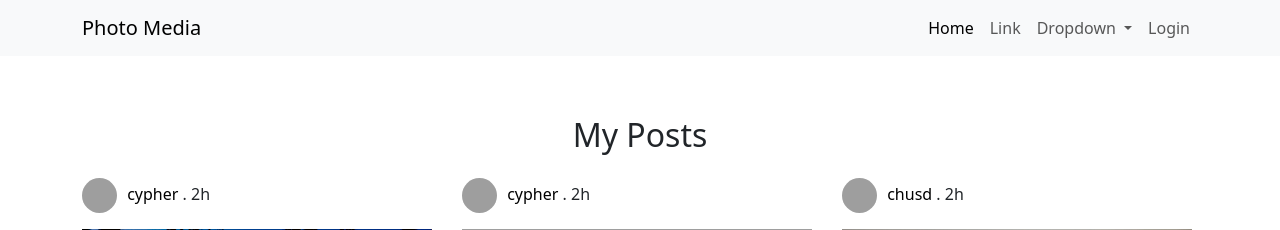
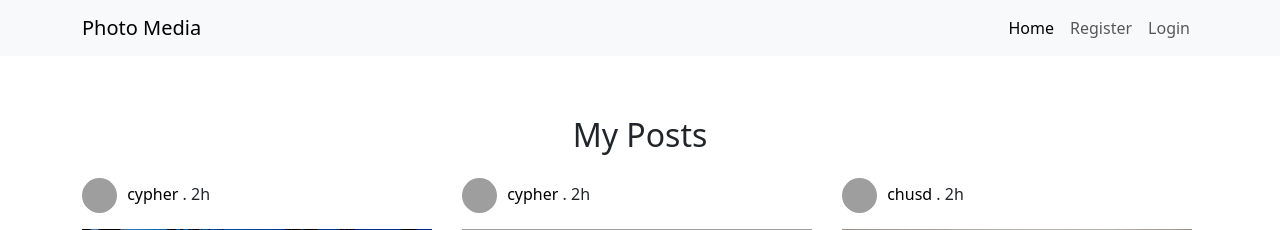
Before and after one commit to tony-cypher/socialMedia_site, a Django app: page /posts/feed/ in a window 1280 px wide. Shown: the top 230 px of the page. Run offline with Django 4.2, Linux system fonts and the light colour scheme; data comes from the database, SQL or seed files in the repository; both versions use the stored data as it was after the commit; some libraries are stand-ins or nearby versions; grey boxes are pictures that could not be loaded.

Commit message:
cleared register issues

```diff
--- a/users/templates/users/base.html
+++ b/users/templates/users/base.html
@@ -1,28 +1,43 @@
 {% load static %}
 <!DOCTYPE html>
 <html lang="en">
-
   <head>
-    <meta charset="UTF-8">
-    <meta name="viewport" content="width=device-width, initial-scale=1.0">
+    <meta charset="UTF-8" />
+    <meta name="viewport" content="width=device-width, initial-scale=1.0" />
     <title>Photo Media</title>
-    <link rel="stylesheet" href="{% static 'users/styles.css' %}">
+    <link rel="stylesheet" href="{% static 'users/styles.css' %}" />
     <!-- bootstrap -->
-    <link href="https://cdn.jsdelivr.net/npm/bootstrap@5.3.2/dist/css/bootstrap.min.css" rel="stylesheet"
-        integrity="sha384-T3c6CoIi6uLrA9TneNEoa7RxnatzjcDSCmG1MXxSR1GAsXEV/Dwwykc2MPK8M2HN" crossorigin="anonymous">
-    <link rel="stylesheet" href="https://cdn.jsdelivr.net/npm/bootstrap-icons@1.11.2/font/bootstrap-icons.min.css">
+    <link
+      href="https://cdn.jsdelivr.net/npm/bootstrap@5.3.2/dist/css/bootstrap.min.css"
+      rel="stylesheet"
+      integrity="sha384-T3c6CoIi6uLrA9TneNEoa7RxnatzjcDSCmG1MXxSR1GAsXEV/Dwwykc2MPK8M2HN"
+      crossorigin="anonymous"
+    />
+    <link
+      rel="stylesheet"
+      href="https://cdn.jsdelivr.net/npm/bootstrap-icons@1.11.2/font/bootstrap-icons.min.css"
+    />
     <!-- Jquery -->
-    <script src="https://code.jquery.com/jquery-3.7.1.js"
-        integrity="sha256-eKhayi8LEQwp4NKxN+CfCh+3qOVUtJn3QNZ0TciWLP4=" crossorigin="anonymous"></script>
+    <script
+      src="https://code.jquery.com/jquery-3.7.1.js"
+      integrity="sha256-eKhayi8LEQwp4NKxN+CfCh+3qOVUtJn3QNZ0TciWLP4="
+      crossorigin="anonymous"
+    ></script>
   </head>
 
   <body>
     <nav class="navbar navbar-expand-lg bg-body-tertiary">
       <div class="container">
         <a class="navbar-brand" href="{% url 'index' %}">Photo Media</a>
-            <button class="navbar-toggler" type="button" data-bs-toggle="collapse"
-                data-bs-target="#navbarSupportedContent" aria-controls="navbarSupportedContent" aria-expanded="false"
-                aria-label="Toggle navigation">
+        <button
+          class="navbar-toggler"
+          type="button"
+          data-bs-toggle="collapse"
+          data-bs-target="#navbarSupportedContent"
+          aria-controls="navbarSupportedContent"
+          aria-expanded="false"
+          aria-label="Toggle navigation"
+        >
           <span class="navbar-toggler-icon"></span>
         </button>
         <div class="collapse navbar-collapse" id="navbarSupportedContent">
@@ -30,28 +45,14 @@
             <li class="nav-item">
               <a class="nav-link active" aria-current="page" href="#">Home</a>
             </li>
-                    <li class="nav-item">
-                        <a class="nav-link" href="#">Link</a>
-                    </li>
-                    <li class="nav-item dropdown">
-                        <a class="nav-link dropdown-toggle" href="#" role="button" data-bs-toggle="dropdown"
-                            aria-expanded="false">
-                            Dropdown
-                        </a>
-                        <ul class="dropdown-menu">
-                            <li><a class="dropdown-item" href="#">Action</a></li>
-                            <li><a class="dropdown-item" href="#">Another action</a></li>
-                            <li>
-                                <hr class="dropdown-divider">
-                            </li>
-                            <li><a class="dropdown-item" href="#">Something else here</a></li>
-                        </ul>
-                    </li>
             {% if user.is_authenticated %}
             <li class="nav-item">
               <a class="nav-link" href="{% url 'logout' %}">Logout</a>
             </li>
             {% else %}
+            <li class="nav-item">
+              <a class="nav-link" href="{% url 'register' %}">Register</a>
+            </li>
             <li class="nav-item">
               <a class="nav-link" href="{% url 'login' %}">Login</a>
             </li>
@@ -61,18 +62,12 @@
       </div>
     </nav>
 
+    {% block content %} {% endblock %}
 
-    {% block content %}
-
-    {% endblock %}
-
-
-
-
-    <script src="https://cdn.jsdelivr.net/npm/bootstrap@5.3.2/dist/js/bootstrap.bundle.min.js"
+    <script
+      src="https://cdn.jsdelivr.net/npm/bootstrap@5.3.2/dist/js/bootstrap.bundle.min.js"
       integrity="sha384-C6RzsynM9kWDrMNeT87bh95OGNyZPhcTNXj1NW7RuBCsyN/o0jlpcV8Qyq46cDfL"
-        crossorigin="anonymous"></script>
-
+      crossorigin="anonymous"
+    ></script>
   </body>
-
 </html>
```
Also changed, not shown: db.sqlite3, media/users/2024/01/23/alex-suprun-ZHvM3XIOHoE-unsplash.jpg (deleted), media/users/2024/01/23/alex-suprun-ZHvM3XIOHoE-unsplash_ukB8OKv.jpg (deleted), media/users/2024/01/23/christopher-campbell-rDEOVtE7vOs-unsplash.jpg (deleted), users/views.py (line endings or trailing spaces), 6 other files. Lines whose indentation alone changed are shown as unchanged.
